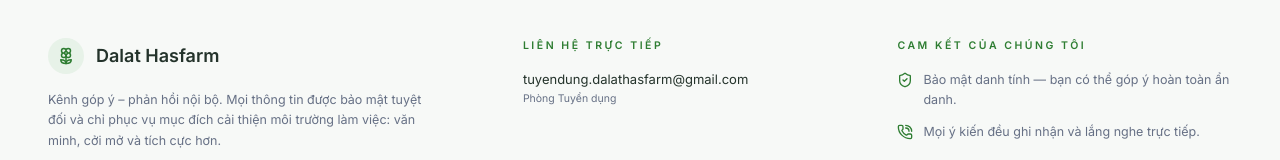
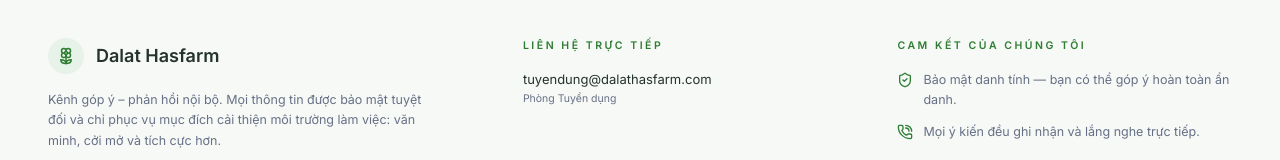
Before and after one commit to hotrodalathasfarm-dev/dalat-hasfarm-feedback, a Next.js app: page / in a window 1280 px wide. Shown: the part 1450-1610 px from the top of the page. Built offline with nearby package versions, Linux system fonts and the light colour scheme.

Commit message:
Update Footer.tsx

```diff
--- a/src/components/Footer.tsx
+++ b/src/components/Footer.tsx
@@ -56,7 +56,7 @@
                   href="mailto:tuyendung@dalathasfarm.com"
                   className="link-sweep inline-block"
                 >
-                  tuyendung.dalathasfarm@gmail.com
+                  tuyendung@dalathasfarm.com
                 </a>
                 <span className="mt-0.5 block text-[10.5px] text-muted">
                   Phòng Tuyển dụng
```
